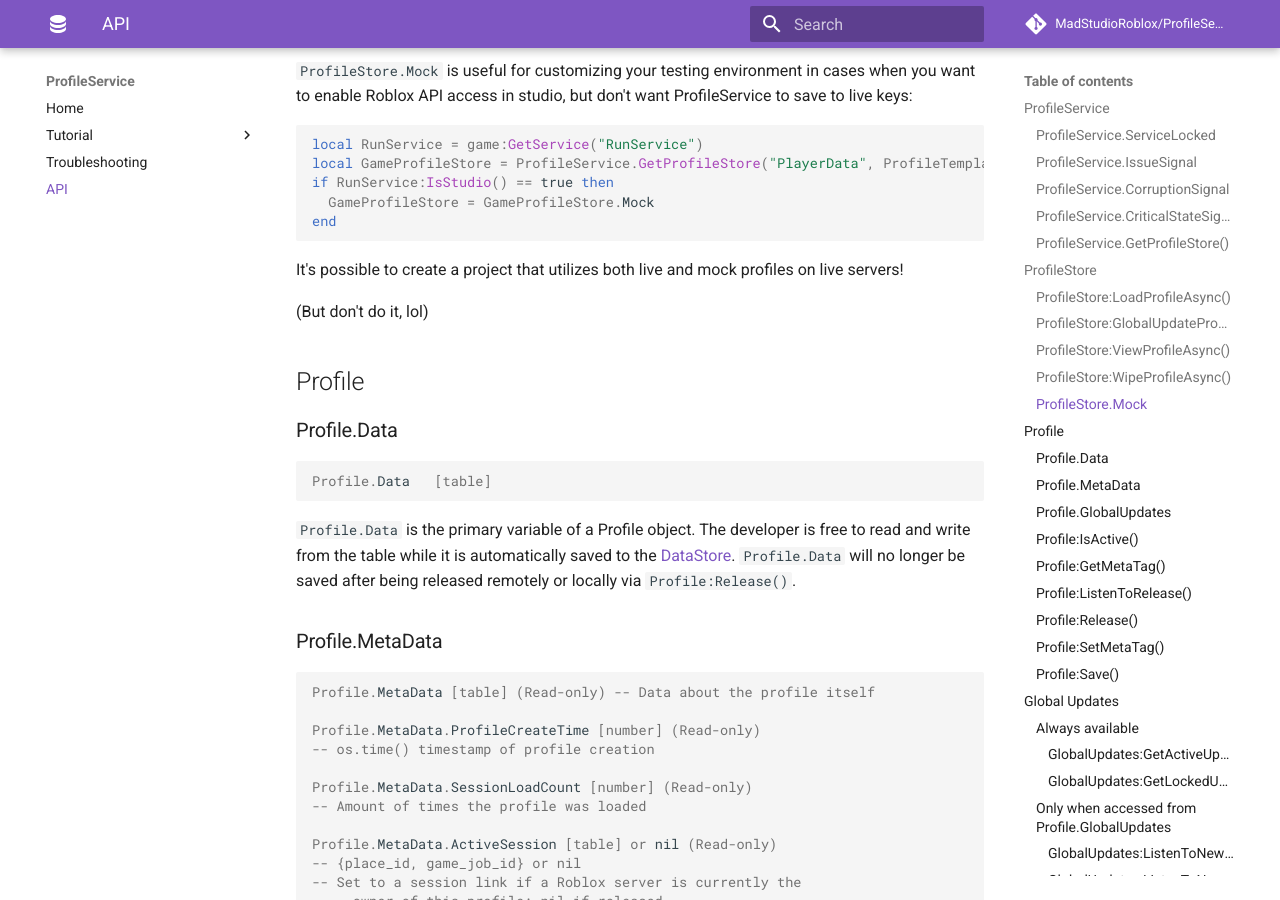
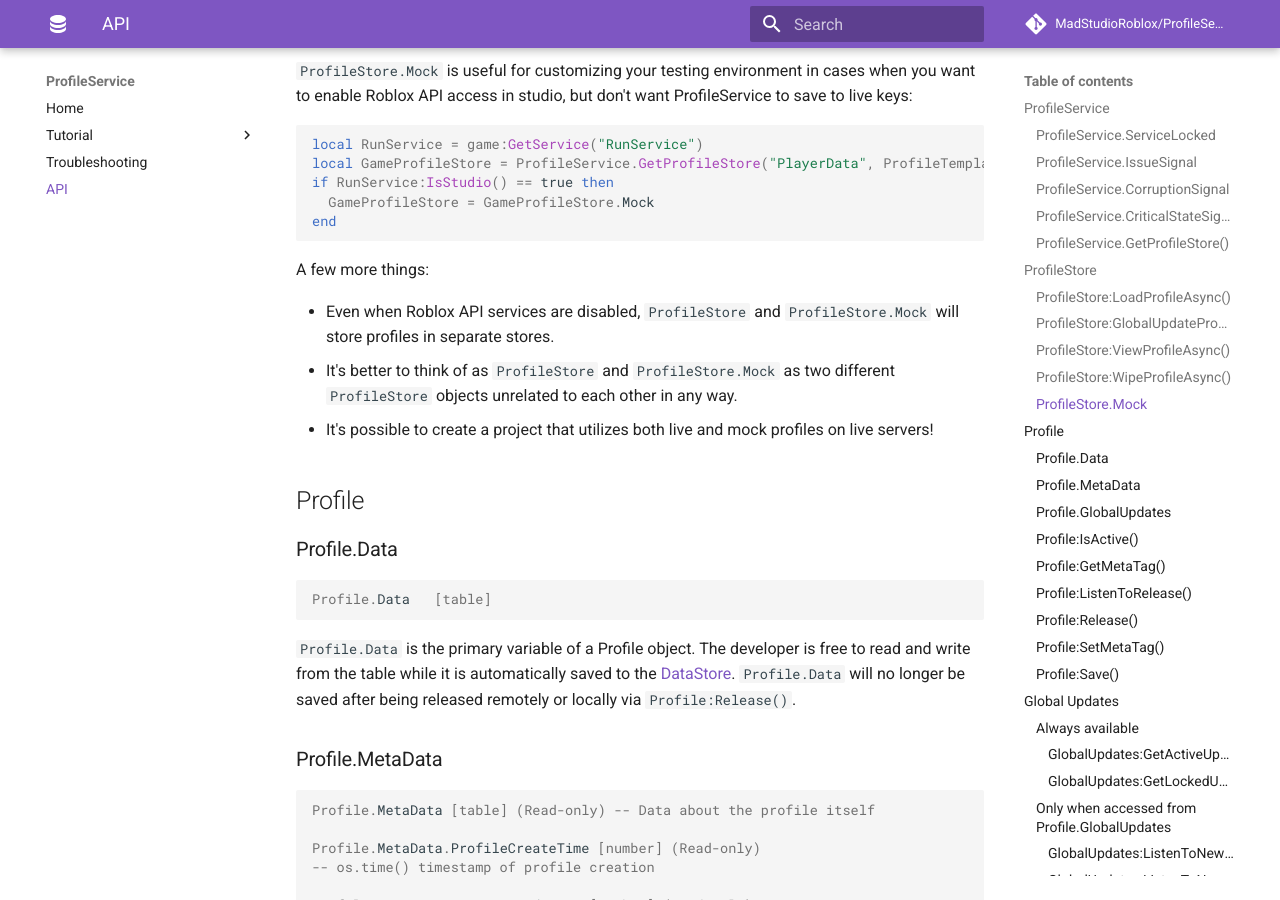
Before and after one commit to MadStudioRoblox/ProfileService, an MkDocs documentation site: the page built from docs/api.md, in a window 1280 px wide and 900 px high, scrolled down 4994 px. Built offline with MkDocs 1.6.1 and Material for MkDocs 9.7.7, drawn with Linux system fonts in a browser that asks for light colours; comment, search, counter and statistics services are not loaded.

Commit message:
Mock documentation

````diff
--- a/docs/api.md
+++ b/docs/api.md
@@ -193,9 +193,13 @@
   GameProfileStore = GameProfileStore.Mock
 end
 ```
-It's possible to create a project that utilizes both live and mock profiles on live servers!
+A few more things:
 
-(But don't do it, lol)
+-  Even when Roblox API services are disabled, `ProfileStore` and `ProfileStore.Mock` will store profiles in separate stores.
+-  It's better to think of as `ProfileStore` and `ProfileStore.Mock` as two different `ProfileStore` objects unrelated to each
+other in any way.
+-  It's possible to create a project that utilizes both live and mock profiles on live servers!
+
 ## Profile
 
 ### Profile.Data
````
